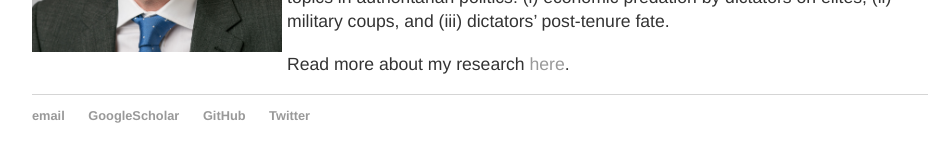
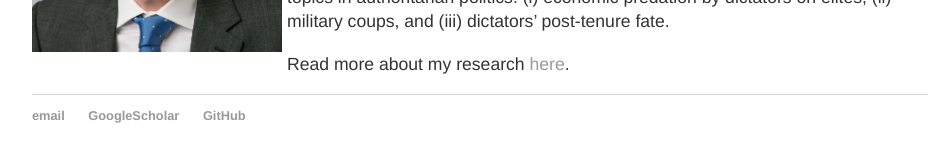
Before and after one commit to georgederpa/georgederpa, a Jekyll site: the page built from index.md, in a window 1280 px wide. Shown: the part 294-456 px from the top of the page, without its empty margins (160-1103 px from the left). Built offline with Jekyll 4.4.1, drawn with Linux system fonts in a browser that asks for light colours; our own code applies the rules of GitHub Pages for plain Markdown files.

Commit message:
remove twitter link

```diff
--- a/_layouts/default.html
+++ b/_layouts/default.html
@@ -28,7 +28,6 @@
 	        		<li><a href="mailto:gderpa@ucla.edu">email</a></li>
 	        		<li><a href="https://www.google.gr/url?sa=t&rct=j&q=&esrc=s&source=web&cd=6&cad=rja&uact=8&ved=0ahUKEwiKlIuztZTRAhWhHsAKHfxbCZoQFgg-MAU&url=http%3A%2F%2Fscholar.google.com%2Fcitations%3Fuser%3DQVK-dTkAAAAJ%26hl%3Den&usg=AFQjCNHcuV1FVbRs-7ZS9hB79GTTb0oSqg&bvm=bv.142059868,d.ZGg">GoogleScholar</a></li>
 	        		<li><a href="https://github.com/georgederpa">GitHub</a></li>
-	        		<li><a href="https://twitter.com/GDerpa">Twitter</a></li>
 			</ul>
 			</footer>
 		</body>
```
